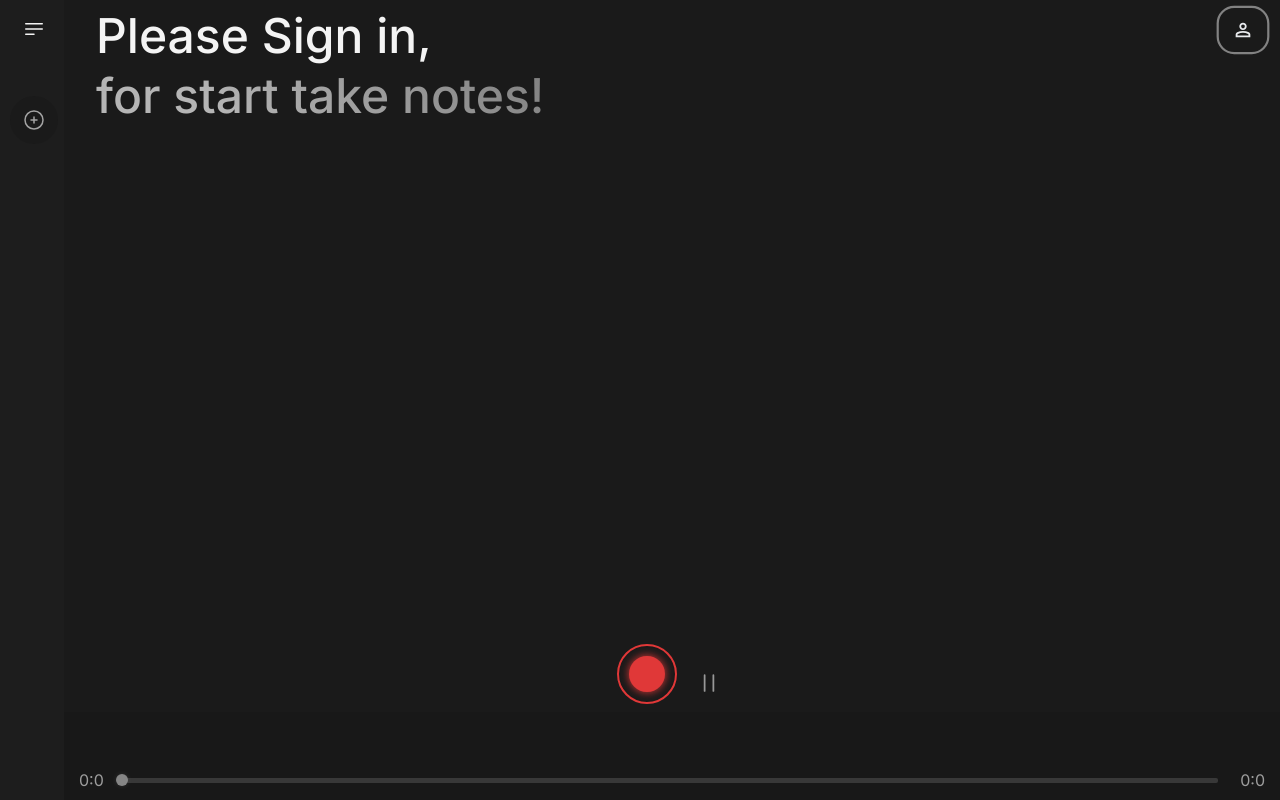
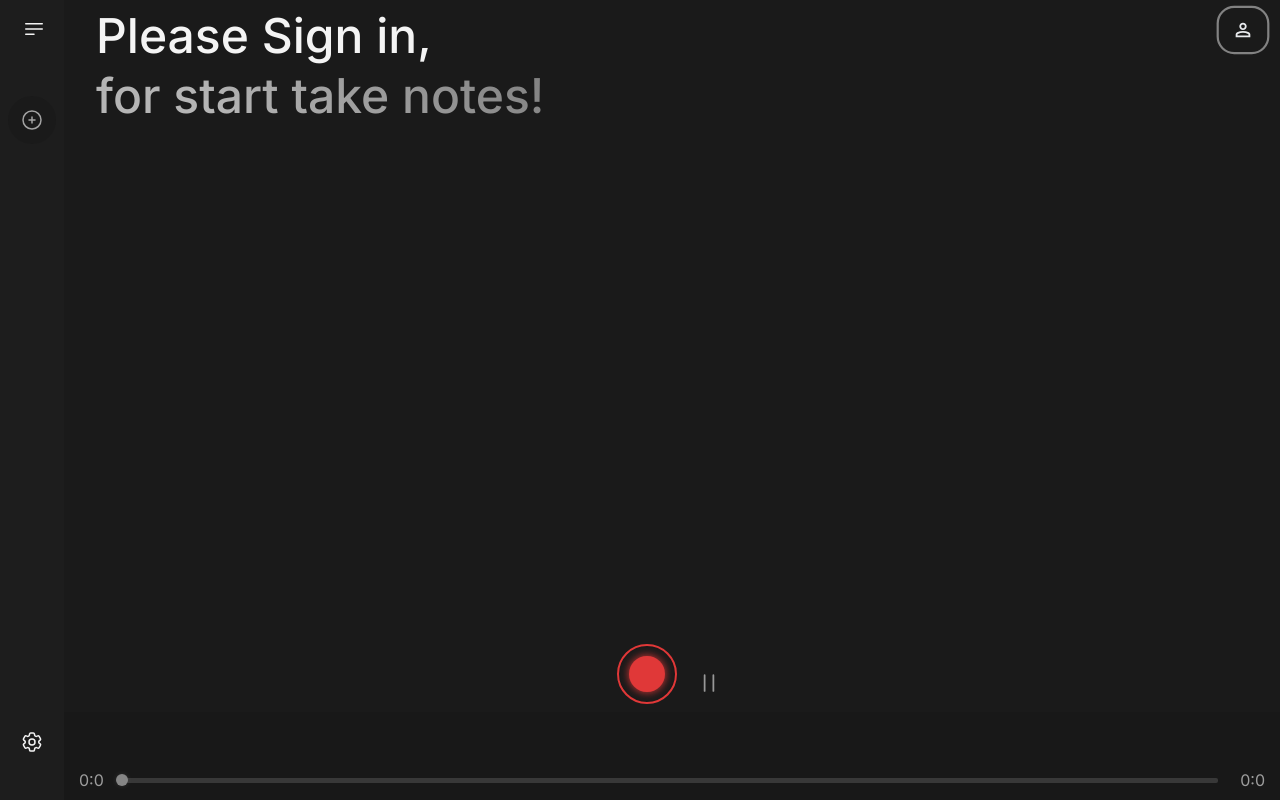
Before and after one commit to MarcossIC/NotAble, a Next.js app: page / in a window 1280 px wide. Built offline with nearby package versions, Linux system fonts and the light colour scheme; no server answers.

Commit message:
feat: add setting button

```diff
--- a/app/layout.tsx
+++ b/app/layout.tsx
@@ -20,9 +20,11 @@ export default function RootLayout({ children }: { children: ReactNode }) {
 			<body className={inter.className}>
 				<NextAuthProvider>
 					<div className='flex w-full h-full flex-1 '>
-						<SidebarOpenButton />
-						<Sidebar />
-						<AuthLoaded fallback={<Loading />}>{children}</AuthLoaded>
+						<AuthLoaded fallback={<Loading />}>
+							<SidebarOpenButton />
+							<Sidebar />
+							{children}
+						</AuthLoaded>
 					</div>
 				</NextAuthProvider>
 			</body>
--- /dev/null
+++ b/app/ui/icons/SettingIcon.tsx
@@ -0,0 +1,22 @@
+const SettingIcon = () => (
+	<svg
+		xmlns='http://www.w3.org/2000/svg'
+		fill='none'
+		viewBox='0 0 24 24'
+		strokeWidth={1.5}
+		stroke='currentColor'
+		className='size-6'>
+		<path
+			strokeLinecap='round'
+			strokeLinejoin='round'
+			d='M9.594 3.94c.09-.542.56-.94 1.11-.94h2.593c.55 0 1.02.398 1.11.94l.213 1.281c.063.374.313.686.645.87.074.04.147.083.22.127.325.196.72.257 1.075.124l1.217-.456a1.125 1.125 0 0 1 1.37.49l1.296 2.247a1.125 1.125 0 0 1-.26 1.431l-1.003.827c-.293.241-.438.613-.43.992a7.723 7.723 0 0 1 0 .255c-.008.378.137.75.43.991l1.004.827c.424.35.534.955.26 1.43l-1.298 2.247a1.125 1.125 0 0 1-1.369.491l-1.217-.456c-.355-.133-.75-.072-1.076.124a6.47 6.47 0 0 1-.22.128c-.331.183-.581.495-.644.869l-.213 1.281c-.09.543-.56.94-1.11.94h-2.594c-.55 0-1.019-.398-1.11-.94l-.213-1.281c-.062-.374-.312-.686-.644-.87a6.52 6.52 0 0 1-.22-.127c-.325-.196-.72-.257-1.076-.124l-1.217.456a1.125 1.125 0 0 1-1.369-.49l-1.297-2.247a1.125 1.125 0 0 1 .26-1.431l1.004-.827c.292-.24.437-.613.43-.991a6.932 6.932 0 0 1 0-.255c.007-.38-.138-.751-.43-.992l-1.004-.827a1.125 1.125 0 0 1-.26-1.43l1.297-2.247a1.125 1.125 0 0 1 1.37-.491l1.216.456c.356.133.751.072 1.076-.124.072-.044.146-.086.22-.128.332-.183.582-.495.644-.869l.214-1.28Z'
+		/>
+		<path
+			strokeLinecap='round'
+			strokeLinejoin='round'
+			d='M15 12a3 3 0 1 1-6 0 3 3 0 0 1 6 0Z'
+		/>
+	</svg>
+);
+
+export default SettingIcon;
--- /dev/null
+++ b/app/ui/sidebar/SettingButton.tsx
@@ -0,0 +1,15 @@
+'use client';
+
+import SettingIcon from '../icons/SettingIcon';
+
+const SettingButton = () => {
+	return (
+		<button className='rounded-full h-9 w-full flex mx-auto cursor-pointer z-0'>
+			<div className='w-full h-full flex justify-center items-center'>
+				<SettingIcon />
+			</div>
+		</button>
+	);
+};
+
+export default SettingButton;
--- a/app/ui/sidebar/Sidebar.tsx
+++ b/app/ui/sidebar/Sidebar.tsx
@@ -1,15 +1,26 @@
+'use client';
+
+import useSidebarStore from '@/lib/store/useSidebarStore';
 import CleanNotesButton from './CleanNotesButton';
+import SettingButton from './SettingButton';
 
 const Sidebar = () => {
+	const { open } = useSidebarStore();
 	return (
-		<div className='relative bg-notable-primary-150 flex flex-shrink-0 flex-grow-0 basis-auto h-full w-16'>
-			<aside className='w-full h-full min-h-dvh overflow-hidden grid grid-rows-[min-content_1fr] grid-cols-1'>
-				<div className='w-full h-full mt-24 overflow-hidden grid grid-rows-[min-content_1fr] grid-cols-1 text-notable-white'>
-					<div className='pl-1 pb-3 flex justify-center items-center'>
+		<div
+			role='navigation'
+			className={`relative bg-notable-primary-150 flex flex-shrink-0 flex-grow-0 basis-auto h-full w-16 transition-all duration-200  ${open && 'w-80 z-20'}`}>
+			<aside
+				className={`w-full h-full min-h-dvh overflow-hidden grid grid-rows-[min-content_1fr] grid-cols-1 contain-inline-size`}
+				role='menubar'>
+				<div className='w-full h-[calc(100cqh-6rem)]  mt-24 overflow-hidden grid grid-rows-[min-content_1fr] grid-cols-1 text-notable-white'>
+					<div className='pl-2 pb-3 flex justify-start items-center'>
 						<CleanNotesButton />
 					</div>
-					<div></div>
-					<div className='w-full mt-6 invisible max-h-0 opacity-0'></div>
+					<div className='mt-auto py-2'>
+						<SettingButton />
+					</div>
+					<div className='w-full mt-8 invisible max-h-0 opacity-0'></div>
 				</div>
 			</aside>
 		</div>
--- a/app/ui/sidebar/SidebarOpenButton.tsx
+++ b/app/ui/sidebar/SidebarOpenButton.tsx
@@ -1,8 +1,14 @@
+'use client';
+
+import useSidebarStore from '@/lib/store/useSidebarStore';
 import BarsIcon from '../icons/BarsIcon';
 
 const SidebarOpenButton = () => {
+	const { setOpen, open } = useSidebarStore();
 	return (
-		<button className='fixed top-[.3rem] left-[.6rem] z-10 rounded-full bg-transparent active:bg-[#232222] hover:bg-notable-primary-100 p-3'>
+		<button
+			onClick={() => setOpen(!open)}
+			className='fixed top-[.3rem] left-[.6rem] z-50 rounded-full bg-transparent active:bg-[#232222] hover:bg-notable-primary-100 p-3'>
 			<div className='w-full h-full'>
 				<BarsIcon />
 			</div>
--- /dev/null
+++ b/lib/store/useSidebarStore.ts
@@ -0,0 +1,10 @@
+import { create } from 'zustand';
+import type { ZustandSetter } from '@/app/models/zustandTypes';
+import type { SidebarStore } from '@/app/models/storeTypes';
+
+const useSidebarStore = create<SidebarStore>()((set: ZustandSetter<SidebarStore>) => ({
+	open: false,
+	setOpen: (updated) => set({ open: updated }),
+}));
+
+export default useSidebarStore;
```
Also changed, not shown: app/models/storeTypes.ts (+17 -0 lines), lib/store/useAudioStore.ts (+1 -11 lines).
